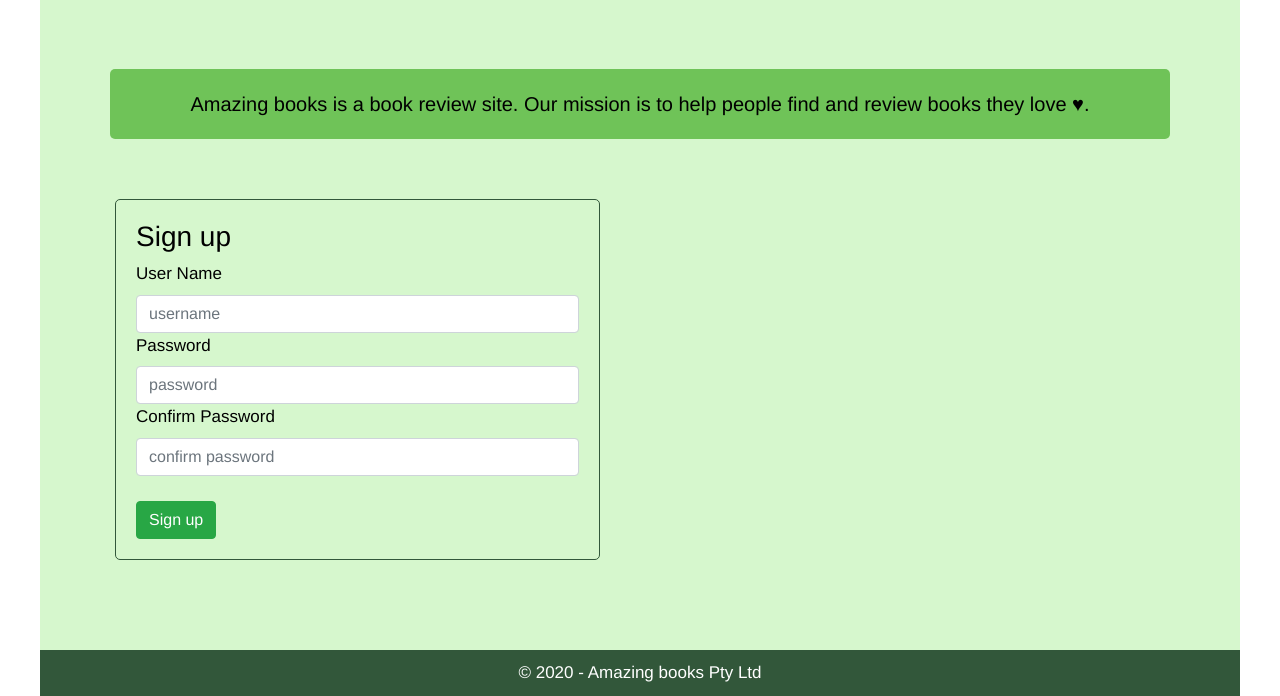
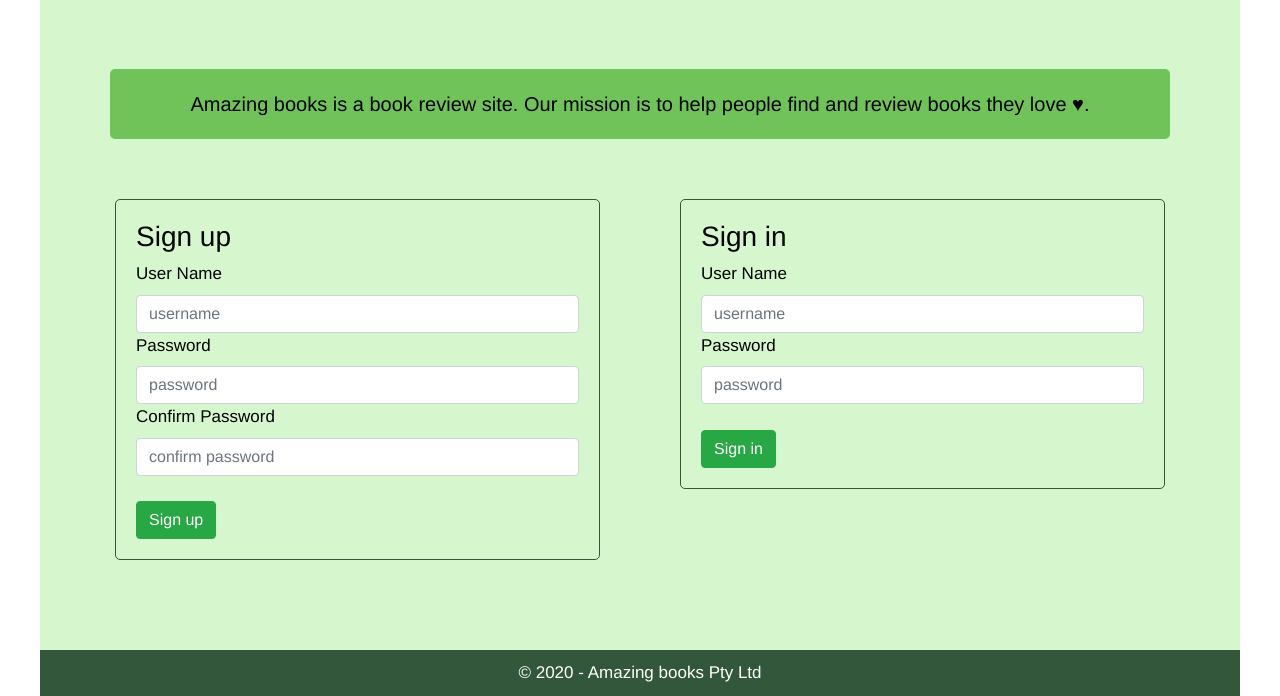
Before and after one commit to Madhavi-Sugathadasa/Amazing-Books, a Flask app: page / in a window 1280 px wide. Shown: the part 633-1329 px from the top of the page. Run offline with Flask 2, Linux system fonts and the light colour scheme; some libraries are stand-ins or nearby versions.

Commit message:
add login form

```diff
--- a/templates/index.html
+++ b/templates/index.html
@@ -57,6 +57,41 @@ Amazing Books
         </div>
 
     </div>
+    <div id="login" class="col-lg-6 col-md-12 sign-box">
+        <div class="content-box">
+            <h3>Sign in</h3>
+            {% if (message_login) %}
+
+                <div class="alert alert-danger" role="alert">
+                    {{ message_login }}
+                </div>
+
+            {% endif %}
+
+            <form action="{{ url_for('login') }}" method="post">
+                <div class="form-row">
+                    <div class="col">
+                        <label for="username_sign_in">User Name</label>
+                        <input type="text" class="form-control" name="username" id="username_sign_in" placeholder="username" required>
+                    </div>
+                </div>
+                <div class="form-row">
+                    <div class="col">
+                        <label for="password_sign_in">Password</label>
+                        <input type="password" class="form-control" name="password" id="password_sign_in" placeholder="password" required>
+                    </div>
+                </div>
+                <div class="form-row">
+                    <div class="col">
+                        <br>
+                        <button class="btn btn-success" type="submit">Sign in</button>
+                    </div>
+                </div>
+
+            </form>
+
+        </div>
+    </div>
 
 </div>
 {% endblock %}
```
